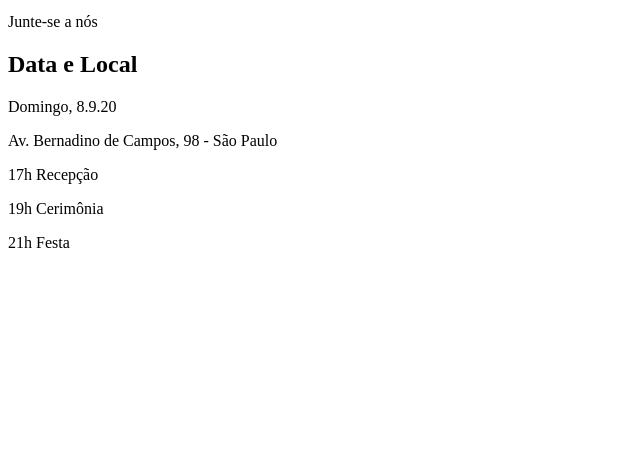
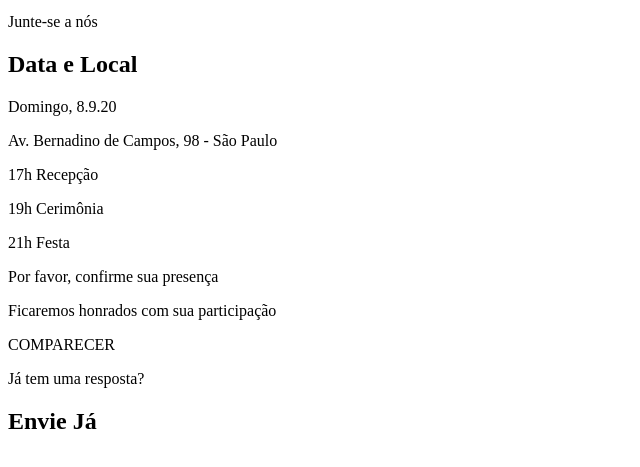
Before and after one commit to luzialeticia/site-parallax, a plain HTML site: page index.html in a window 1280 px wide. Shown: the part 223-690 px from the top of the page, without its empty margins (0-640 px from the left). Drawn offline with Linux system fonts and the light colour scheme.

Commit message:
Sessão Comaprecer

```diff
--- a/index.html
+++ b/index.html
@@ -42,7 +42,7 @@
             <h2>Data e Local</h2>
         </div>
         <div class="detalhes-dir">
-            <p class="data">Domingo, 8.9.20</p>
+            <p>Domingo, 8.9.20</p>
             <p>Av. Bernadino de Campos, 98 - São Paulo</p>
             <div class="detalhes-horario">
                 <p><span class="horas">17</span><span class="h">h</span> Recepção</p>
@@ -52,6 +52,16 @@
         </div>
     </div>
 
-
+    <div class="comparecer">
+        <div class="comparecer-esq">
+            <p>Por favor, confirme sua presença</p>
+            <p>Ficaremos honrados com sua participação</p>
+            <p class="botao">COMPARECER</p>
+        </div>
+        <div class="comparecer-dir">
+            <p>Já tem uma resposta?</p>
+            <h2>Envie Já</h2>
+        </div>
+    </div>
 </body>
 </html>
```
